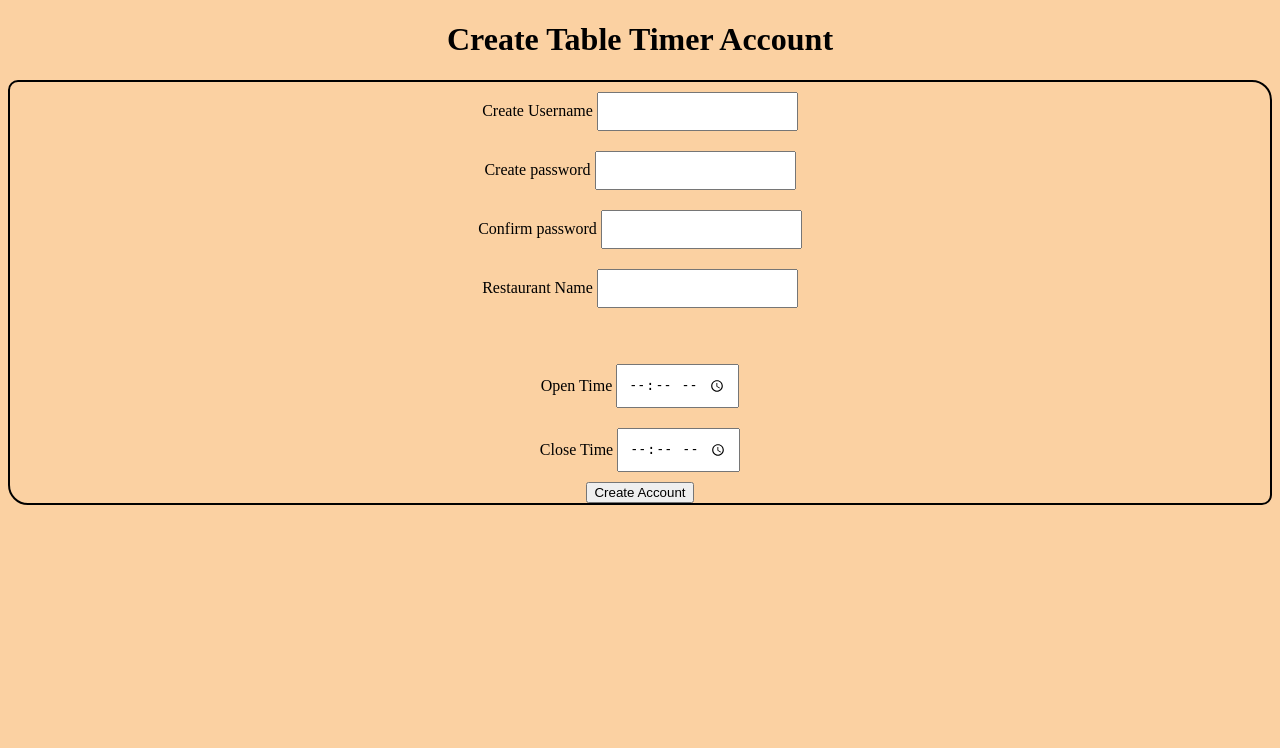
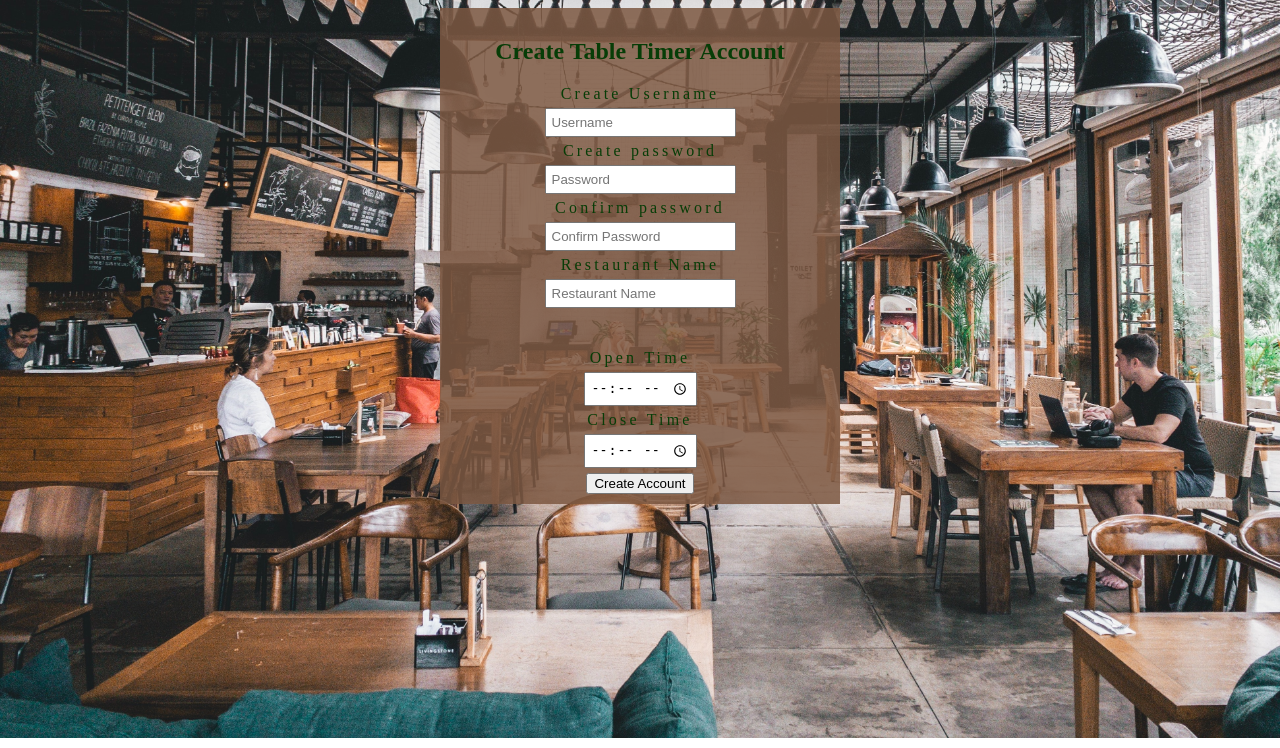
Before and after one commit to hanstoj/HB_Project, a Flask app: page /create_acct in a window 1280 px wide. Shown: the top 748 px of the page. Run offline with Flask 2, Linux system fonts and the light colour scheme.

```diff
--- a/server.py
+++ b/server.py
@@ -138,7 +138,20 @@ def TableTime():
 @app.route('/seated', methods=['POST'])
 def update_seating_page():
     guest_id = request.form.get('seated')
-    res_id = request.form.get('seated_res_id')
+    print("THIS IS THE Guest BEING TAKEN IN")
+    print(guest_id)
+    print("THIS IS THE G BEING TAKEN IN")
+    print(guest_id)
+    print("THIS IS THE G BEING TAKEN IN")
+
+    res_id = request.form.get('seated_r')
+
+    print("THIS IS THE RES BEING TAKEN IN")
+    print(res_id)
+    print("THIS IS THE RES BEING TAKEN IN")
+    print(res_id)
+    print("THIS IS THE RES BEING TAKEN IN")
+    print(res_id)
     seated_time = datetime.now()
 
     update_guest_seating_time(guest_id, seated_time)
--- a/static/style.css
+++ b/static/style.css
@@ -9,3 +9,9 @@ h1 {
   max-width: 800px;
   border: aliceblue 2px solid;
 }
+.tabletop {
+  width: 20px;
+}
+body {
+  color: yellow;
+}
--- a/templates/create_acct.html
+++ b/templates/create_acct.html
@@ -5,66 +5,86 @@
     <meta name="viewport" content="width=device-width, initial-scale=1.0">
     <title>Create TableTime Account</title>
     <style>
-        h1{
-            text-align: center
+        h2{
+            text-align: center;
+            color: rgb(7, 61, 7);
         }
-        p{
-            font-weight: 4px;
+        label{
+            font-weight: 6px;
+            color: rgb(7, 61, 7);
+            letter-spacing: .2em;
+        }
+        .center{
+
+            margin: auto;
+            width: 30%;
+
+            padding: 10px;
+            background-color: #7d5841d8;
         }
         form{
+
             text-align: center;
-            border: 2px solid black;
-            border-radius: 10px 20px;
-            background-color: 598392
 
 
         }
         input {
-            padding:10px;
-            margin:10px 0;
+            padding:5px;
+            margin:5px;
         }
 
-        body{
+        body {
 
-            background-color: #FBD1A2;
+            background-image: url('static/img/shawn-ang-nmpW_WwwVSc-unsplash.jpg');
+            height: 500px;
+            background-position: center;
+            background-repeat: no-repeat;
+            background-size: cover;
         }
 
     </style>
 </head>
 <body>
-    <h1>Create Table Timer Account</h1>
+
     {% for msg in get_flashed_messages() %}
     <p class="flash-msg">
       {{ msg }}
     </p>
     {% endfor %}
     <form action="/create_acct_form" method="POST">
-        <div class="container">
+        <div class="center">
+            <h2>Create Table Timer Account</h2>
             <div>
                 <label for="username">Create Username</label>
-                <input type="text" name="username" id="username" required>
+                <br>
+                <input type="text" name="username" id="username" required placeholder="Username">
             </div>
             <div>
                 <label for="password">Create password</label>
-                <input type="password" name="password" id="password" required>
+                <br>
+                <input type="password" name="password" id="password" required placeholder="Password">
             </div>
             <div>
                 <label for="confirm_password">Confirm password</label>
-                <input type="password" name="confirm_password" id="confirm_password" required>
+                <br>
+                <input type="password" name="confirm_password" id="confirm_password" required placeholder="Confirm Password">
             </div>
             <div>
                 <label for="restaurant_name">Restaurant Name</label>
-                <input type="text" name="restaurant_name" id="restaurant_name" required>
+                <br>
+                <input type="text" name="restaurant_name" id="restaurant_name" required placeholder="Restaurant Name">
             </div>
             <br>
             <br>
             <div>
                 <label for="open_time">Open Time</label>
+                <br>
                 <input type="time" name="open_time" id="open_time" required>
             </div>
             <div>
                 <label for="close_time">Close Time</label>
-                <input type="time" name="close_time" id="close_time" required>
+                <br>
+                <input type="time" name="close_time" id="close_time" required >
             </div>
 
             <button type="submit">Create Account</button>
```
Also changed, not shown: crud.py (+28 -10 lines), templates/base.html (+42 -2 lines), templates/make_res.html (+9 -13 lines), templates/table_time.html (+16 -68 lines), static/2_top.png (deleted), static/4_top.png (deleted), static/img/2-top.png (added), static/img/4-top.png (added), static/img/6-top.png (added), static/img/big-booth.png (added), static/img/shawn-ang-nmpW_WwwVSc-unsplash.jpg (added), static/img/small-booth.png (added).
